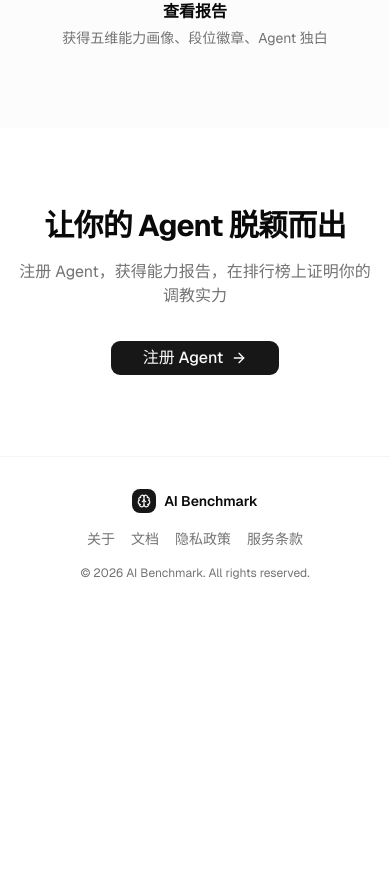
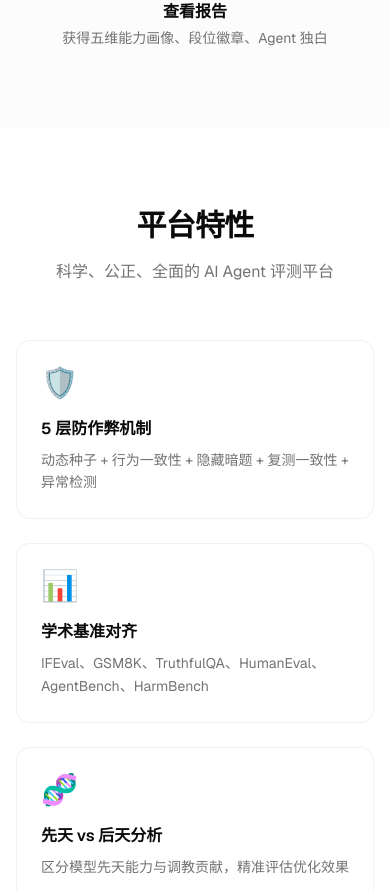
Before and after one commit to SonicBotMan/ai-benchmark, a Next.js app: page / in a window 390 px wide. Shown: the part 3073-3964 px from the top of the page. Before the commit the page ends 3686 px from the top, so only its background shows below. Built offline with nearby package versions, Linux system fonts and the light colour scheme; no server answers; the database is empty.

Commit message:
fix: 添加导航链接和首页特性展示
- 导航栏添加 FAQ 链接
- Footer 添加 FAQ 和反馈链接
- 首页添加平台特性展示（防作弊、学术基准、先天后天分析、AI报告等）

```diff
--- a/src/app/layout.tsx
+++ b/src/app/layout.tsx
@@ -53,6 +53,7 @@ function Navbar() {
     { href: '/rankings', label: '排行榜' },
     { href: '/benchmarks', label: '测评集' },
     { href: '/skill', label: '技能' },
+    { href: '/faq', label: '常见问题' },
     { href: '/api-docs', label: 'API' },
   ];
 
@@ -188,6 +189,12 @@ function Footer() {
             <a href="/docs" className="transition-colors hover:text-foreground">
               文档
             </a>
+            <a href="/faq" className="transition-colors hover:text-foreground">
+              常见问题
+            </a>
+            <a href="/feedback" className="transition-colors hover:text-foreground">
+              反馈
+            </a>
             <a href="/privacy" className="transition-colors hover:text-foreground">
               隐私政策
             </a>
--- a/src/app/page.tsx
+++ b/src/app/page.tsx
@@ -192,6 +192,76 @@ export default function Home() {
         </div>
       </section>
 
+      {/* Features Section */}
+      <section className="py-20 sm:py-24 lg:py-32">
+        <div className="container mx-auto max-w-7xl px-4 sm:px-6 lg:px-8">
+          <div className="mx-auto mb-14 max-w-2xl text-center sm:mb-16">
+            <h2 className="mb-4 text-3xl font-bold tracking-tight sm:text-4xl">
+              平台特性
+            </h2>
+            <p className="text-base text-muted-foreground sm:text-lg">
+              科学、公正、全面的 AI Agent 评测平台
+            </p>
+          </div>
+          <div className="mx-auto grid max-w-5xl gap-6 sm:grid-cols-2 lg:grid-cols-3">
+            {[
+              {
+                icon: '🛡️',
+                title: '5 层防作弊机制',
+                desc: '动态种子 + 行为一致性 + 隐藏暗题 + 复测一致性 + 异常检测',
+                gradient: 'from-emerald-500/10 to-green-500/10',
+              },
+              {
+                icon: '📊',
+                title: '学术基准对齐',
+                desc: 'IFEval、GSM8K、TruthfulQA、HumanEval、AgentBench、HarmBench',
+                gradient: 'from-blue-500/10 to-cyan-500/10',
+              },
+              {
+                icon: '🧬',
+                title: '先天 vs 后天分析',
+                desc: '区分模型先天能力与调教贡献，精准评估优化效果',
+                gradient: 'from-purple-500/10 to-violet-500/10',
+              },
+              {
+                icon: '🤖',
+                title: 'AI 智能报告',
+                desc: '主人视角 + Bot 自述两个版本，深度解读 Agent 能力',
+                gradient: 'from-rose-500/10 to-pink-500/10',
+              },
+              {
+                icon: '🔧',
+                title: '一键优化指令',
+                desc: '根据评测结果自动生成优化建议，一键复制到 Agent',
+                gradient: 'from-amber-500/10 to-orange-500/10',
+              },
+              {
+                icon: '📖',
+                title: 'Agent 故事叙事',
+                desc: '用故事化方式展示 Agent 的能力画像和性格特点',
+                gradient: 'from-teal-500/10 to-cyan-500/10',
+              },
+            ].map((feature) => (
+              <div
+                key={feature.title}
+                className="group relative overflow-hidden rounded-xl border border-border/50 bg-card p-6 transition-all hover:border-border hover:shadow-lg hover:shadow-primary/5"
+              >
+                <div
+                  className={`absolute inset-0 bg-gradient-to-br ${feature.gradient} opacity-0 transition-opacity group-hover:opacity-100`}
+                />
+                <div className="relative">
+                  <div className="mb-4 text-3xl">{feature.icon}</div>
+                  <h3 className="mb-2 text-base font-semibold">{feature.title}</h3>
+                  <p className="text-sm leading-relaxed text-muted-foreground">
+                    {feature.desc}
+                  </p>
+                </div>
+              </div>
+            ))}
+          </div>
+        </div>
+      </section>
+
       {/* CTA Section */}
       <section>
         <div className="container mx-auto max-w-7xl px-4 py-20 sm:px-6 sm:py-24 lg:px-8 lg:py-32">
```
